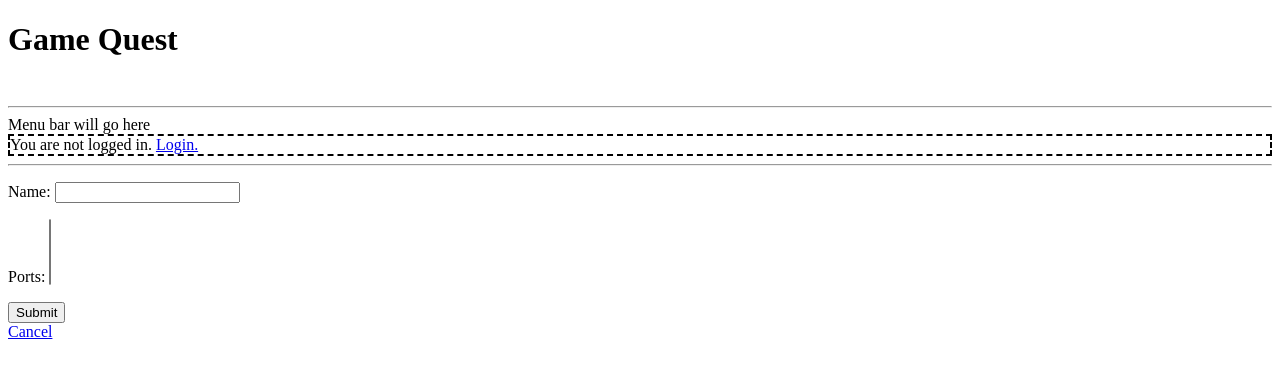
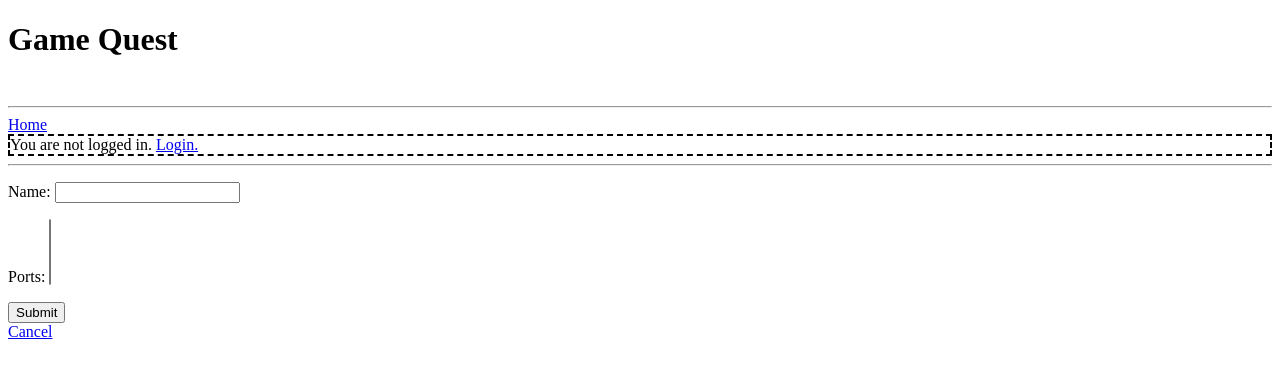
Before and after one commit to amusselm/rvgs_gamelist, a Django app: page /gamequest/game/create in a window 1280 px wide. Shown: the top 378 px of the page. Run offline with Django 3.2, Linux system fonts and the light colour scheme; data that the repository does not hold is empty.

Commit message:
Added link to home page.
This implements issue #19. That was easy.

```diff
--- a/rvgs/gamequest/templates/gamequest/base.html
+++ b/rvgs/gamequest/templates/gamequest/base.html
@@ -14,7 +14,7 @@
     <hr>
     <div id="menu_bar">
         {% block menu_bar %}
-        Menu bar will go here
+        <a href="{% url 'index' %}">Home</a>
         {% endblock %}
         </div>
     <div id="user">
```
